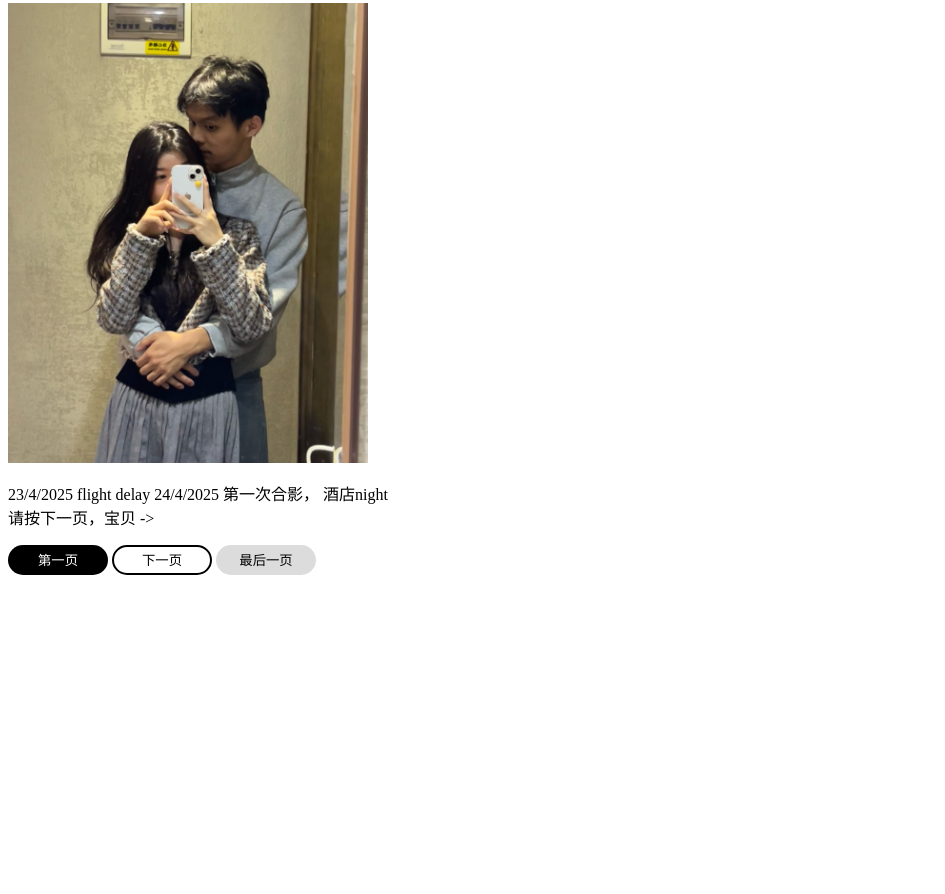
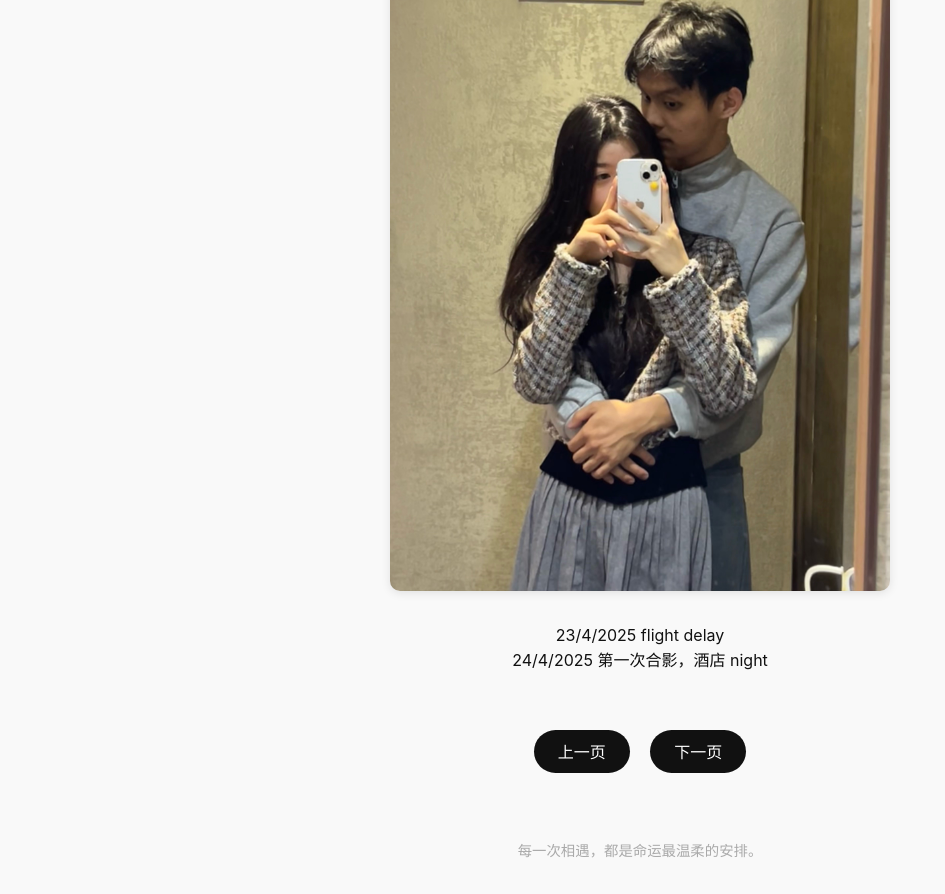
Before and after one commit to wilsonlau2902/limeng-evelyn, a plain HTML site: page P2.html in a window 1280 px wide. Shown: the part 669-1563 px from the top of the page, without its empty margins (0-945 px from the left). Before the commit the page ends 1252 px from the top, so only its background shows below. Drawn offline with Linux system fonts and the light colour scheme.

Commit message:
Update P2.html

```diff
--- a/P2.html
+++ b/P2.html
@@ -1,44 +1,132 @@
-<style>
-    button{color: white;
-    background-color: black;
-    width: 100;
-    height: 30px;
-    border-radius:30px;
-    border-style:none;
-    cursor:pointer;}
+<!DOCTYPE html>
+<html lang="zh">
+<head>
+  <meta charset="UTF-8">
+  <title>For Evelyn - P2</title>
+  <meta name="viewport" content="width=device-width, initial-scale=1">
+  <style>
+    body {
+      margin: 0;
+      padding: 2rem;
+      font-family: -apple-system, BlinkMacSystemFont, "Segoe UI", Roboto, Helvetica, Arial, sans-serif;
+      background-color: #f9f9f9;
+      color: #111;
+      line-height: 1.6;
+    }
 
-    button:hover{background-color: rgb(142, 141, 141);}
+    h1, h2, h3 {
+      font-weight: 400;
+      text-align: center;
+    }
 
+    h1 {
+      font-size: 2.5em;
+      margin-bottom: 0.2em;
+    }
 
-    .first{background-color: black;}
-    .next{background-color: white;
-    color: black;
-    border-style:solid;}
-    .last{background-color: rgb(220, 220, 220);
-    color: black;
-    border-style:none;}
+    h3 {
+      font-weight: 300;
+      color: #666;
+    }
 
-    </style>
+    p {
+      max-width: 700px;
+      margin: 2em auto;
+      text-align: center;
+    }
 
-    <h1> FOR Evelyn</h1>
-    <h3> BY WILSON</h3><hr/>
-    <h2> Purpose: </h2>
+    img {
+      display: block;
+      max-width: 500px;
+      height: auto;
+      margin: 2em auto;
+      border-radius: 10px;
+      box-shadow: 0 2px 10px rgba(0,0,0,0.1);
+    }
 
+    .nav {
+      text-align: center;
+      margin-top: 3em;
+    }
 
-    <p>This is a website made by Wilson for Evelyn, My Precious darling Evelyn:<br/>
-        <img src="delay.JPG" alt="My Precious Lover Evelyn" width="360" height="460"></br></br>
-        <img src="1stpic.JPG" alt="My Precious Lover Evelyn" width="360" height="460"></br></br>
+    .nav button {
+      background: #111;
+      color: white;
+      border: none;
+      border-radius: 30px;
+      padding: 0.6em 1.5em;
+      margin: 0.5em;
+      font-size: 1em;
+      cursor: pointer;
+      transition: background 0.2s ease;
+    }
 
+    .nav button:hover {
+      background: #444;
+    }
 
-        23/4/2025 flight delay
-        24/4/2025 第一次合影， 酒店night
-        <br/>请按下一页，宝贝 ->
-    <br/>
+    footer {
+      text-align: center;
+      margin-top: 4em;
+      font-size: 0.9em;
+      color: #aaa;
+    }
 
-    </p>
+    .fade-out {
+      animation: fadeOut 0.4s forwards;
+    }
 
+    .fade-in {
+      animation: fadeIn 0.4s ease-in;
+    }
 
-    <!-- next page -->
-    <a href="index.html"> <button class ="first">第一页</button></a>
-    <a href="P3.html"> <button class ="next">下一页</button></a>
-    <a href="P4.html"> <button class ="last">最后一页</button></a>
+    @keyframes fadeOut {
+      to { opacity: 0; }
+    }
+
+    @keyframes fadeIn {
+      from { opacity: 0; }
+      to { opacity: 1; }
+    }
+  </style>
+</head>
+<body>
+
+  <h1>FOR Evelyn</h1>
+  <h3>BY WILSON</h3>
+
+  <p>This is a website made by Wilson for Evelyn, My Precious darling Evelyn:</p>
+
+  <img src="delay.JPG" alt="Flight Delay">
+  <img src="1stpic.JPG" alt="First Picture Together">
+
+  <p>23/4/2025 flight delay<br>
+     24/4/2025 第一次合影，酒店 night</p>
+
+  <div class="nav">
+    <a href="index.html"><button>上一页</button></a>
+    <a href="P3.html"><button>下一页</button></a>
+  </div>
+
+  <footer>
+    每一次相遇，都是命运最温柔的安排。
+  </footer>
+
+  <script>
+    window.addEventListener("DOMContentLoaded", () => {
+      document.body.classList.add("fade-in");
+
+      document.querySelectorAll("a").forEach(link => {
+        link.addEventListener("click", function(e) {
+          e.preventDefault();
+          document.body.classList.add("fade-out");
+          const url = this.href;
+          setTimeout(() => {
+            window.location.href = url;
+          }, 400);
+        });
+      });
+    });
+  </script>
+</body>
+</html>
```
